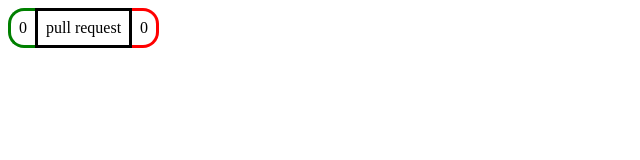
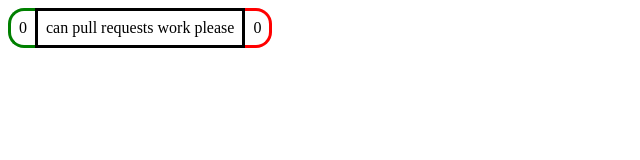
Before and after one commit to ghostcaller/The-Feed, a plain HTML site: page shapetest.html in a window 1280 px wide. Shown: the whole page, without its empty margins (0-640 px from the left). Drawn offline with Linux system fonts and the light colour scheme.

Commit message:
pull request test
please work

```diff
--- a/shapetest.html
+++ b/shapetest.html
@@ -40,7 +40,7 @@
   <body>
     <div class="post">
       <div id="upvotes">0</div>
-      <div id="content">pull request</div>
+      <div id="content">can pull requests work please</div>
       <div id="downvotes">0</div>
     </div>
   </body>
```
